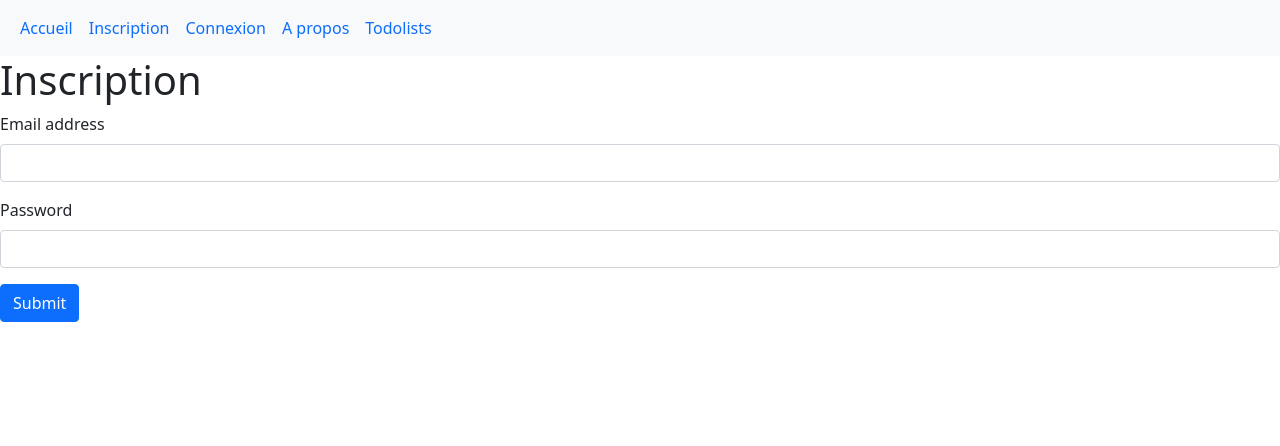
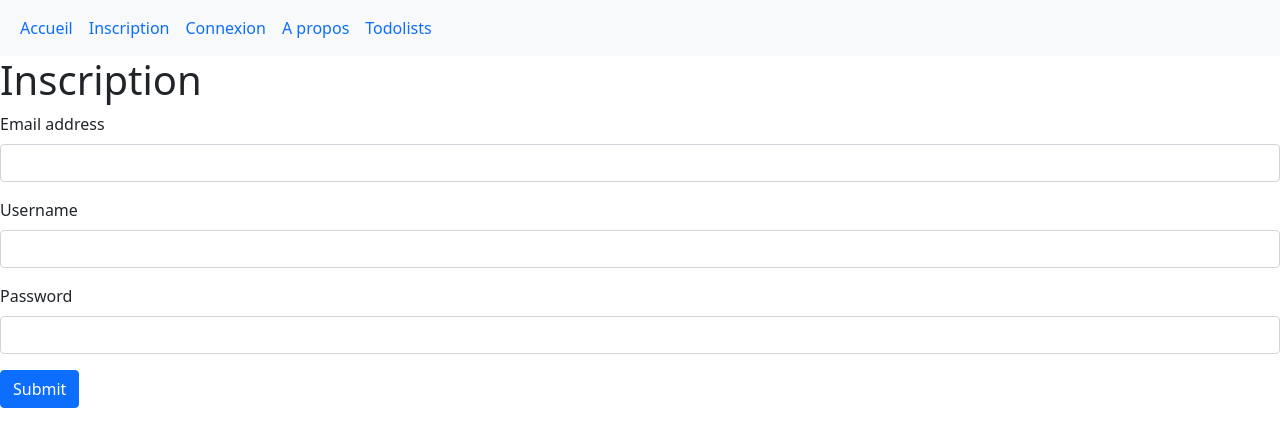
Before and after one commit to gturyz/Vue3FullStack, a Vue app: page /inscription in a window 1280 px wide. Shown: the top 446 px of the page. Built offline with nearby package versions, Linux system fonts and the light colour scheme.

Commit message:
[Q2] Inscription

```diff
--- a/package.json
+++ b/package.json
@@ -8,6 +8,7 @@
     "lint": "eslint . --ext .vue,.js,.jsx,.cjs,.mjs --fix --ignore-path .gitignore"
   },
   "dependencies": {
+    "axios": "^0.27.2",
     "bootstrap": "^5.1.3",
     "jose": "^4.8.1",
     "pinia": "^2.0.14",
--- a/src/components/Inscription.vue
+++ b/src/components/Inscription.vue
@@ -1,21 +1,41 @@
 <script setup>
 import { ref } from "vue";
 
+import { useAuthStore } from "../stores";
+
 const email = ref("");
+const username = ref("");
 const password = ref("");
+
+function onSubmit(values) {
+  const authStore = useAuthStore();
+
+  return authStore
+    .register(email.value, username.value, password.value)
+    .catch((error) => setErrors({ apiError: error }));
+}
 </script>
 
 <template>
   <h1>Inscription</h1>
-  <form>
+  <form @submit.prevent="onSubmit">
     <div class="mb-3">
       <label for="exampleInputEmail1" class="form-label">Email address</label>
       <input
         type="email"
         class="form-control"
         id="exampleInputEmail1"
-        aria-describedby="emailHelp"
         v-model="email"
+      />
+    </div>
+
+    <div class="mb-3">
+      <label for="exampleInputUsername1" class="form-label">Username</label>
+      <input
+        type="text"
+        class="form-control"
+        id="exampleInputUsername1"
+        v-model="username"
       />
     </div>
     <div class="mb-3">
--- a/src/main.js
+++ b/src/main.js
@@ -1,5 +1,6 @@
 import { createApp } from "vue";
 import App from "./App.vue";
 import router from "@/router";
+import { createPinia } from "pinia";
 
-createApp(App).use(router).mount("#app");
+createApp(App).use(createPinia()).use(router).mount("#app");
--- /dev/null
+++ b/src/stores/auth.store.js
@@ -0,0 +1,45 @@
+import { defineStore } from "pinia";
+
+import router from "../router";
+import axios from "axios";
+
+const baseUrl = `http://localhost:5000`;
+
+export const useAuthStore = defineStore({
+  id: "auth",
+  state: () => ({
+    // initialize state from local storage to enable user to stay logged in
+    user: JSON.parse(localStorage.getItem("user")),
+    returnUrl: null,
+  }),
+  actions: {
+    async register(email, username, password) {
+      const user = await axios.post(`${baseUrl}/signup`, {
+        email: email,
+        username: username,
+        password: password,
+      });
+      router.push(this.returnUrl || "/connexion");
+    },
+    async login(email, password) {
+      const user = await axios.post(`${baseUrl}/signin`, {
+        email,
+        password,
+      });
+
+      // update pinia state
+      this.user = user;
+
+      // store user details and jwt in local storage to keep user logged in between page refreshes
+      localStorage.setItem("user", JSON.stringify(user));
+
+      // redirect to previous url or default to home page
+      router.push(this.returnUrl || "/");
+    },
+    logout() {
+      this.user = null;
+      localStorage.removeItem("user");
+      router.push("/login");
+    },
+  },
+});
--- /dev/null
+++ b/src/stores/index.js
@@ -0,0 +1 @@
+export * from "./auth.store";
```
Also changed, not shown: 1 other file (tests, documents, lock files or other folders).
